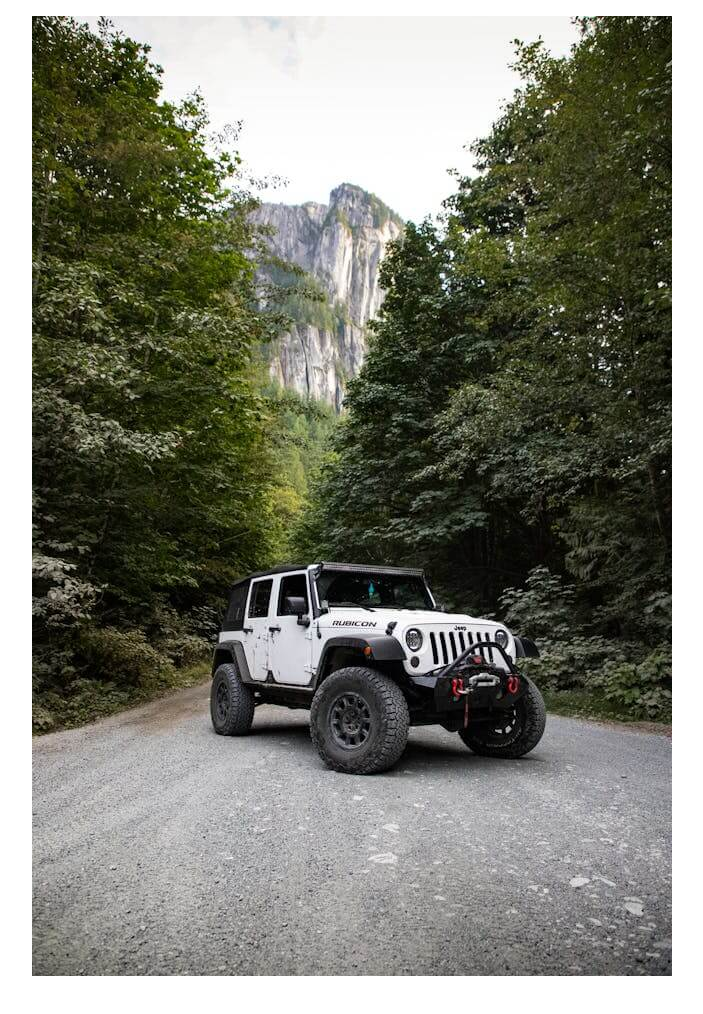
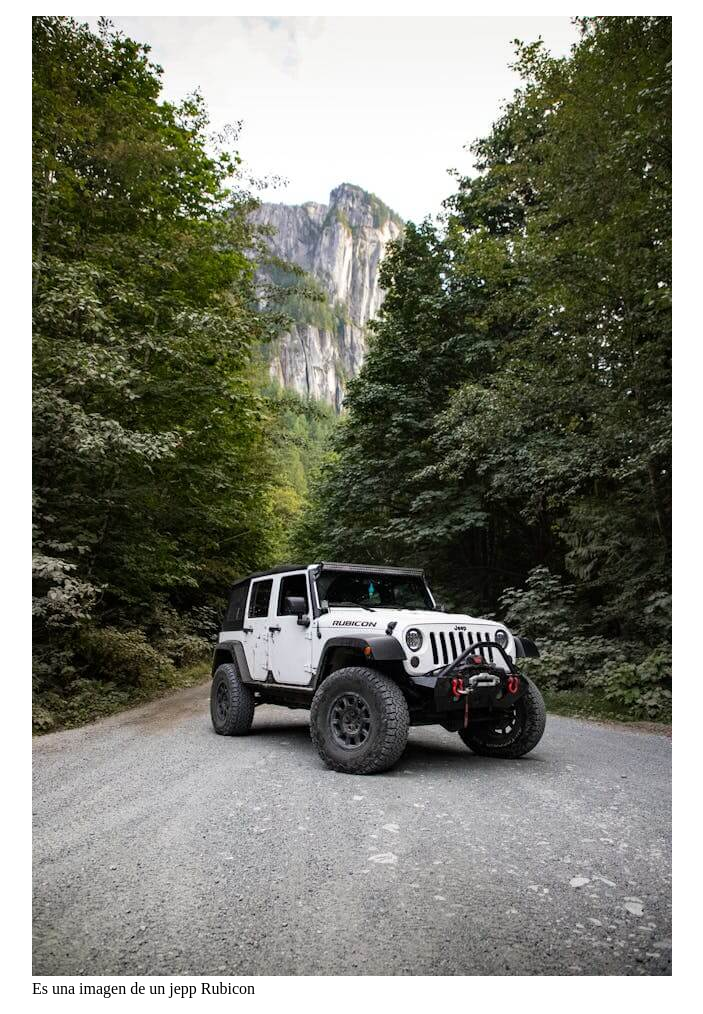
Before and after one commit to irving-mx/CursoDefinitivoHTMLyCSS, a plain HTML site: page claseImg/index.html in a window 1280 px wide. Shown: the whole page, without its empty margins (16-719 px from the left). Drawn offline with Linux system fonts and the light colour scheme.

Commit message:
Se hizo uso de la etiqueta figure y figcaption

```diff
--- a/claseImg/index.html
+++ b/claseImg/index.html
@@ -10,7 +10,7 @@
         <section>
             <figure>
                 <img src="./tinified/small.jpg" alt="Es una imagen de un auto">
-                <figcaption></figcaption>
+                <figcaption>Es una imagen de un jepp Rubicon</figcaption>
             </figure>
         </section>
     </main>
```
